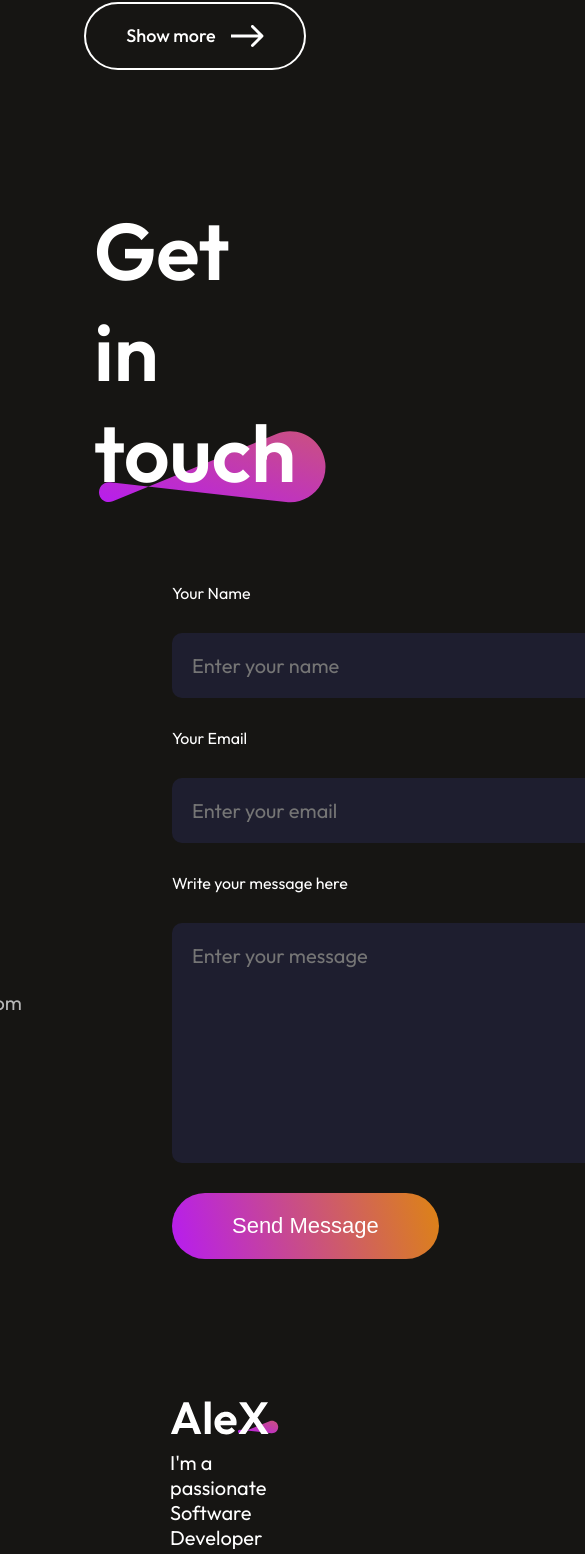
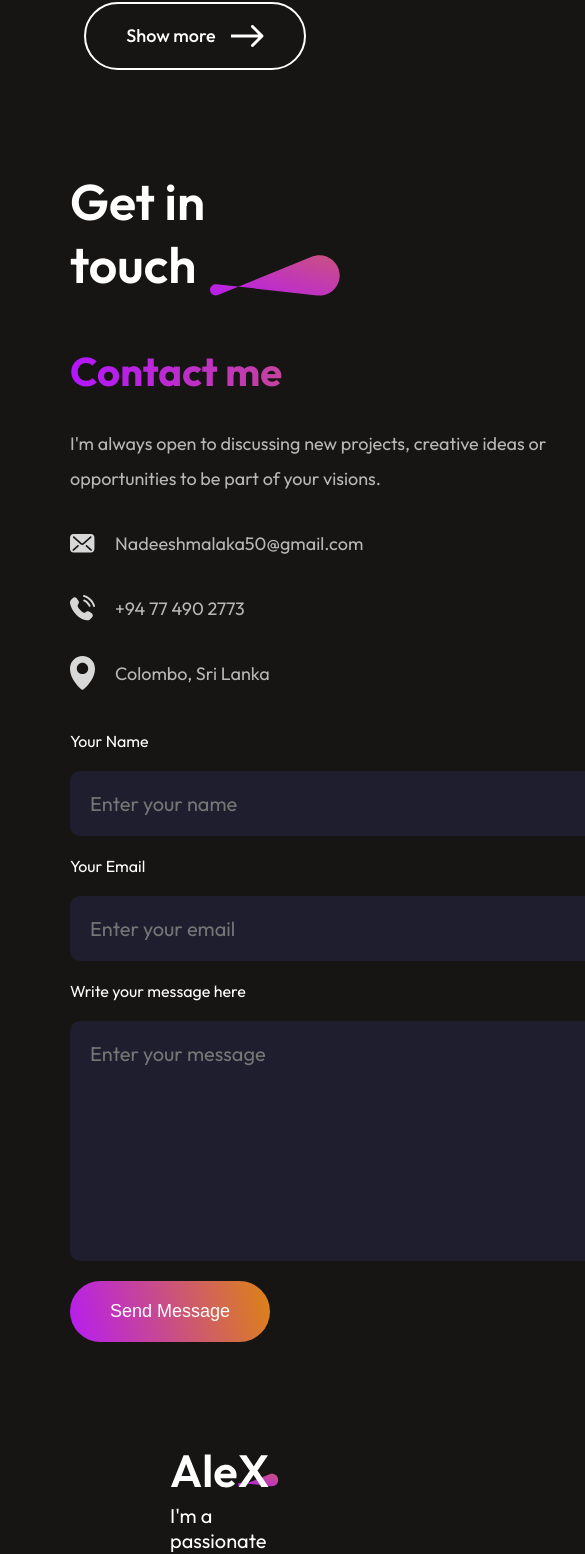
Before and after one commit to Nadeesh-Malaka/portfolio-nadeesh, a React (Vite) app: page / in a window 390 px wide. Shown: the part 4596-6150 px from the top of the page, 585 px wide, since content can reach past the window. Built offline with nearby package versions, Linux system fonts and the light colour scheme.

Commit message:
Add responsive styles for Contact component on mobile devices

```diff
--- a/src/Components/Contact/Contact.css
+++ b/src/Components/Contact/Contact.css
@@ -148,3 +148,55 @@
   color: #ffffff;
   background-color: #ffc107; /* Yellow background */
 }
+
+@media(max-width: 768px) {
+  .contact {
+    margin: 50px 70px;
+    gap: 50px;
+    align-items: start;
+  }
+
+  .contact-title h1 {
+    font-weight: 600;
+    font-size: 50px;
+    padding: 0;
+  }
+
+  .contact-title img {
+    width: 130px;
+    margin-right: -20px;
+  }
+
+  .contact-section {
+    flex-direction: column;
+    gap: 0px;
+  }
+
+  .contact-left h1 {
+    font-size: 40px;
+  }
+
+  .contact-left p {
+    font-size: 18px;
+
+  }
+
+  .contact-detail{
+    gap: 20px;
+
+  }
+
+  .contact-right{
+    gap: 20px;
+  }
+  .contact-detail img{
+    width: 25px;
+  }
+
+  .contact-submit {
+    padding: 20px 40px;
+    font-size: 18px;
+  }
+
+
+}
--- a/src/Components/Contact/Contact.jsx
+++ b/src/Components/Contact/Contact.jsx
@@ -69,7 +69,7 @@
           {result.message && (
             <p className={`result-message ${result.type}`}>{result.message}</p>
           )}
-
+          <br />
           <label htmlFor="name">Your Name</label>
           <input type="text" name="name" placeholder="Enter your name" required />
           <label htmlFor="email">Your Email</label>
```
